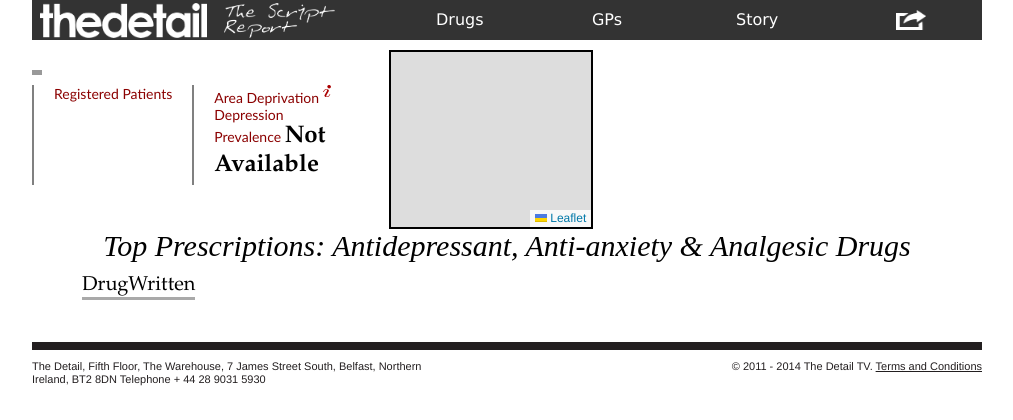
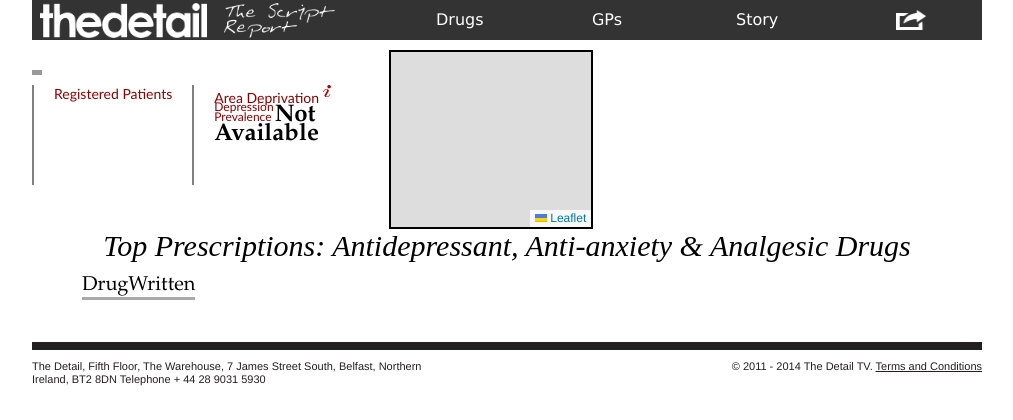
Before and after one commit to hobbes7878/nir-prescription-app, a Django app: template prescript/templates/rx/gp.html in a window 1280 px wide. Shown: the top 420 px of the page, without its empty margins (133-1146 px from the left). Run offline with Django 3.2, Linux system fonts and the light colour scheme; the template is opened without the code that fills it, so the values that code supplies are empty; some libraries are stand-ins or nearby versions.

Commit message:
1-27-13 GP page19

```diff
--- a/prescript/static/rx/css/gp_page.css
+++ b/prescript/static/rx/css/gp_page.css
@@ -59,6 +59,7 @@
 	font-family: Futura, "Trebuchet MS", Arial, sans-serif;
 	font-size: 12px;
 	color:darkred;
+	line-height: 1px;
 }
 
 .big_int{
@@ -70,6 +71,7 @@
 	font-family: "Goudy Old Style", Garamond, "Big Caslon", "Times New Roman", serif;
 	font-size: 22px;
 	font-weight: bold;
+	line-height: 80%;
 }
 
 
--- a/prescript/templates/rx/gp.html
+++ b/prescript/templates/rx/gp.html
@@ -74,7 +74,7 @@
 					{% if gp_info.deprive == '3' %}More Deprived{% endif %}
 					{% if gp_info.deprive == '4' %}Most Deprived{% endif %}
 				</span>
-				<span class="head_cap">
+				<span class="head_cap_mini">
 					Depression <br>Prevalence
 				</span>
 				<span class="deprived" style="font-size:24px;">
```
